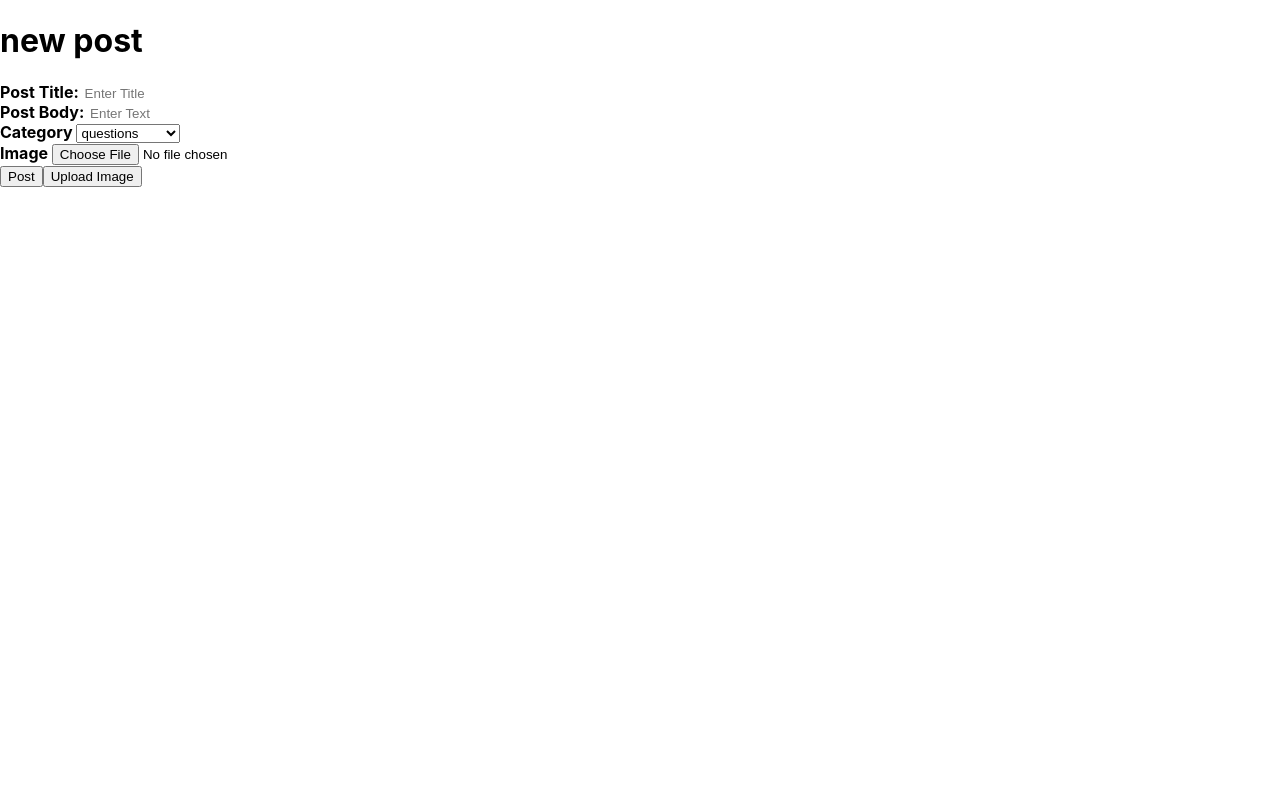
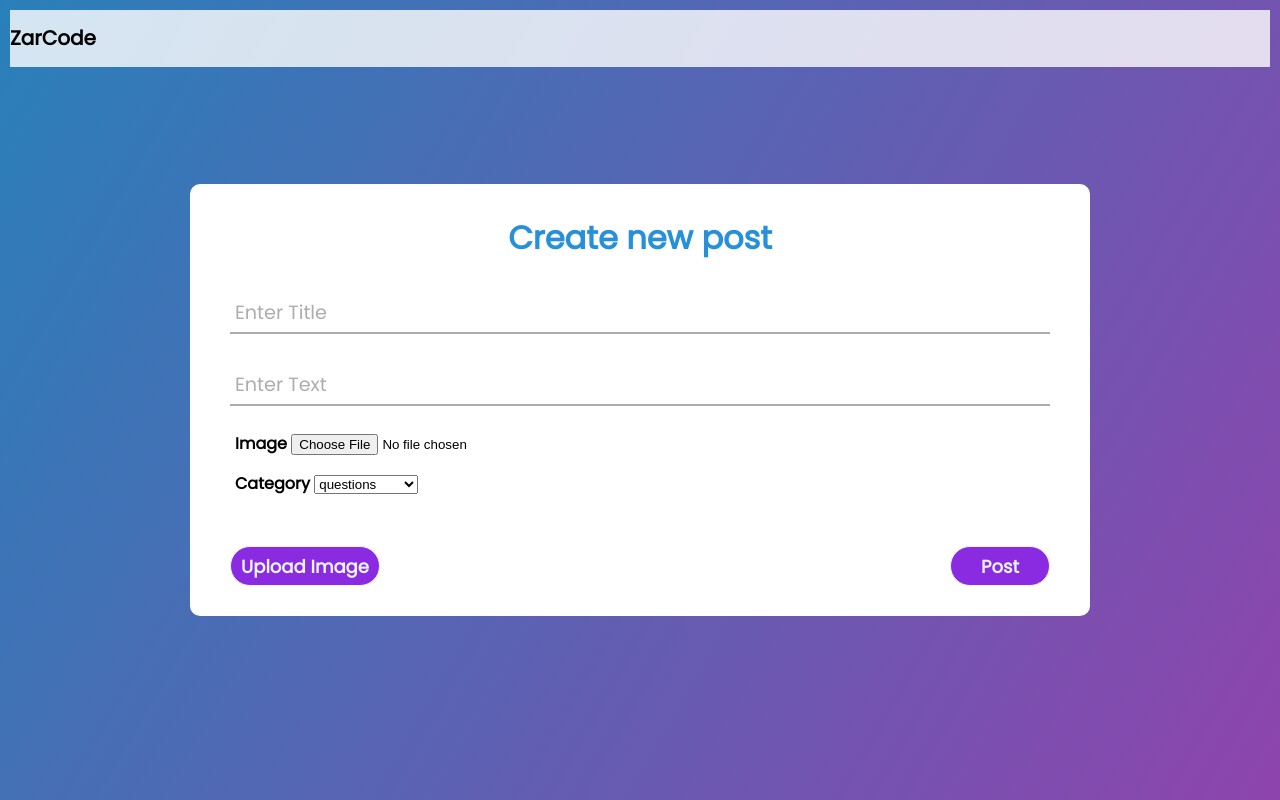
Before and after one commit to RifaOrin/InterviewPrepApp-Frontend-, a React (Create React App) app: page /newpost in a window 1280 px wide. Built offline with nearby package versions, Linux system fonts and the light colour scheme; no server answers.

Commit message:
New Post Design Added

```diff
--- a/src/LoginPage.css
+++ b/src/LoginPage.css
@@ -7,6 +7,7 @@
     height: 100vh;
     overflow: hidden;
 }
+
 .LoginPage{
     position: absolute;
     top: 50%;
@@ -63,6 +64,7 @@ form .txt_field{
     transition: .5s;
 
 }
+
 .txt_field input:focus ~ label,
 .txt_field input:valid ~ label{
     top: -5px;
@@ -82,6 +84,7 @@ form .txt_field{
     text-decoration: underline;
 }
 .LoginPage .button{
+
     width: 100%;
     height: 50px;
     border: 1px solid;
--- /dev/null
+++ b/src/newPost.css
@@ -0,0 +1,189 @@
+.grid-container {
+    display: grid;
+    grid-template-columns: auto;
+    padding: 10px;
+  }
+  .grid-item {
+    background-color: rgba(255, 255, 255, 0.8);
+    font-family: "Poppins", sans-serif;
+    font-size: 10px;
+
+  }
+
+  .newpostBody{
+    margin: 0;
+    padding: 0;
+    font-family: "Poppins", sans-serif;
+    background: linear-gradient(120deg,#2980b9,#8e44ad);
+    height: 100vh;
+    overflow: hidden;
+}
+.newpostPage{
+    position: absolute;
+    top: 50%;
+    left: 50%;
+    transform: translate(-50%, -50%);
+    width: 900px;
+    background: white;
+    border-radius: 10px;
+}
+.heading{
+    margin: 0 0 30px;
+    padding: 0;
+    text-align: center;
+    color: #2691d9;
+    padding-top: 30px;
+
+}
+.newpostPage form{
+    padding: 0 40px;
+    box-sizing: border-box;
+}
+form .postTitle_field{
+    position: relative;
+    border-bottom: 2px solid #adadad;
+    margin: 30px 0;
+}
+form .posttext_field{
+    position: relative;
+    border-bottom: 2px solid #adadad;
+    margin: 30px 0;
+}
+.postTitle_field input{
+    width:100%;
+    padding: 0 5px;
+    height: 40px;
+    font-size: 1.2rem;
+    border: none;
+    background: none;
+    outline: none;
+
+}
+.posttext_field input{
+    width:100%;
+    padding: 0 5px;
+    height: 40px;
+    font-size: 1.2rem;
+    border: none;
+    background: none;
+    outline: none;
+
+}
+.postTitle_field label{
+    position: absolute;
+    top:50%;
+    left:5px;
+    color: #adadad;
+    transform: translateY(-50%);
+    font-size: 1.2rem;
+    pointer-events: none;
+    transition: .5s;
+}
+.posttext_field label{
+    position: absolute;
+    top:50%;
+    left:5px;
+    color: #adadad;
+    transform: translateY(-50%);
+    font-size: 1.2rem;
+    pointer-events: none;
+    transition: .5s;
+}
+.postTitle_field span::before{
+    content: '';
+    position: absolute;
+    top: 40px;
+    left: 0;
+    width: 0%;
+    height: 2px;
+    background-color: #2691d9;
+    transition: .5s;
+
+}
+.postTitle_field input:focus ~ label,
+.postTitle_field input:valid ~ label{
+    top: -5px;
+    color: #2691d9;
+
+}
+.postTitle_field input:focus ~ span::before,
+.postTitle_field input:valid ~ span::before{
+    width: 100%;
+}
+.posttext_field span::before{
+    content: '';
+    position: absolute;
+    top: 40px;
+    left: 0;
+    width: 0%;
+    height: 2px;
+    background-color: #2691d9;
+    transition: .5s;
+
+}
+.posttext_field input:focus ~ label,
+.posttext_field input:valid ~ label{
+    top: -5px;
+    color: #2691d9;
+
+}
+.posttext_field input:focus ~ span::before,
+.posttext_field input:valid ~ span::before{
+    width: 100%;
+}
+.postimage_field{
+    margin: -5px 0 20px 5px;
+    color: black;
+    cursor: pointer;
+}
+.postCategory_field{
+    margin: -5px 0 20px 5px;
+    color: black;
+    cursor: pointer;
+}
+.newpostPage form .btn{
+    display: flex;
+    flex-wrap: wrap;
+    justify-content: space-between;
+}
+.postButton {
+    margin:30px 0;
+    width:100px;
+    height: 40px;
+    border: 1px solid;
+    background: blueviolet;
+    font-family: "Poppins", sans-serif;
+    border-radius: 25px;
+    font-size: 18px;
+    color: #e9f4fb;
+    font-weight: 700;
+    cursor: pointer;
+    outline: none;
+    padding: 5px 0;
+
+  }
+  .postButton:hover{
+    border-color: #2691d9;
+    transition: .5s;
+    background: rgb(59, 38, 153);
+  }
+  .imageButton{
+    margin:30px 0;
+    width:150px;
+    height: 40px;
+    border: 1px solid;
+    background: blueviolet;
+    font-family: "Poppins", sans-serif;
+    border-radius: 25px;
+    font-size: 18px;
+    color: #e9f4fb;
+    font-weight: 700;
+    cursor: pointer;
+    outline: none;
+    padding: 5px 0;
+  }
+  .imageButton:hover{
+    border-color: #2691d9;
+    transition: .5s;
+    background: rgb(59, 38, 153);
+  }
--- a/src/newPost.js
+++ b/src/newPost.js
@@ -1,3 +1,4 @@
+import './newPost.css';
 import {useEffect, useState} from "react";
 import axios from 'axios';
 const Url = "http://127.0.0.1:8000/api/post/newpost/"
@@ -101,29 +102,54 @@ function NewPost() {
 
 
     return (
-     <div className="NewPost">
-        <h1> new post</h1>
-            <div>
-                <label for="title"><b>Post Title: </b></label>
-                <input type="text" placeholder="Enter Title" name="title" onChange={(e)=>setTitle(e.target.value)}/>
+
+     <body className="newpostBody">
+       <div class="grid-container">
+         <div class="grid-item">
+           <h1><b>ZarCode</b></h1>
+         </div>
+
+       </div>
+
+
+       <div className="newpostPage">
+         <form  class="newpost">
+            <h1 className="heading"> Create new post</h1>
+            <div class="whole">
+            <div className="postTitle_field">
+
+                <input type="text" onChange={(e)=>setTitle(e.target.value)} required/>
+                <span></span>
+                <label>Enter Title</label>
+
+
             </div>
 
-            <div>
-                <label for="text"><b>Post Body: </b></label>
-                <input type="text" placeholder="Enter Text" name="text" onChange={(e)=>setText(e.target.value)} />
+            <div className="posttext_field">
+
+                <input type="text" onChange={(e)=>setText(e.target.value)} required/>
+                <span></span>
+                <label>Enter Text</label>
             </div>
-            {/*<div>
+              {/*<div>
                 <label for="author"><b>Author: </b></label>
                 <input type="text" placeholder="Enter Author" name="author" onChange={(e)=>setAuthor(e.target.value)} />
-            </div> */}
+              </div> */}
 
-            {/*<div>
+              {/*<div>
                 <label for="date"><b>Date </b></label>
                 <input type="datetime-local" name="date" onChange={(e)=>setDate(e.target.value)} />
-            </div> */}
+              </div> */}
 
-            <div>
-            <label for="category"><b>Category </b></label>
+
+            <div class="spt">
+            <div class="postimage_field">
+            <label class="image_label" for="image"><b>Image </b></label>
+                <input class="image_input" type="file" name="image" accept = "image/*" onChange={handleImage} required/>
+
+            </div>
+            <div class="postCategory_field">
+            <label class="category_label" for="category"><b>Category </b></label>
               <select name="category" onChange={(e)=>setCategory(e.target.value)}>
                 <option value="qus"  >questions</option>
                 <option value="ent"  >entertainment</option>
@@ -131,14 +157,16 @@ function NewPost() {
               </select>
             </div>
 
-            <div>
-                <label for="image"><b>Image </b></label>
-                <input type="file" name="image" accept = "image/*" onChange={handleImage} />
             </div>
+            </div>
+            <div class="btn">
+            <button className="imageButton" onClick = {imagehandle}><b>Upload Image</b></button>
+            <button className="postButton" onClick = {post}><b>Post</b></button>
+            </div>
+            </form>
+      </div>
+       </body>
 
-            <button onClick = {post}>Post</button>
-            <button onClick = {imagehandle}>Upload Image</button>
-      </div>
 
 
 
--- a/src/signUp.css
+++ b/src/signUp.css
@@ -16,8 +16,8 @@
   justify-content: center;
 }
 
-.Register,
-input {
+.Register, .signup__input
+ {
   border: none;
   outline: none;
 }
@@ -48,7 +48,7 @@ h2 {
   margin-bottom: 40px;
 }
 
-h2 span {
+.spn h2 {
   text-decoration: underline;
   cursor: pointer;
   color: #a4243b;
--- a/src/signUp.js
+++ b/src/signUp.js
@@ -36,7 +36,7 @@ function SignUp(){
 
             <form  class="signup">
             <h1 className="title">Create account</h1>
-            <h2>Already have an account? <span><Link to = '/login'>Log in</Link></span></h2>
+            <h2>Already have an account? <span className="spn"><Link to = '/login'>Log in</Link></span></h2>
 
                <div class="signup__field">
                     <input class="signup__input" type="text" name="username" id="username" onChange={(e)=>setUsername(e.target.value)} required />
@@ -59,7 +59,7 @@ function SignUp(){
 
 
 
-            <button className="Register" onClick={signin}>Sign Up</button>
+            <button className="Register" onClick={signin}><b>Sign Up</b></button>
 
 
             </form>
```
